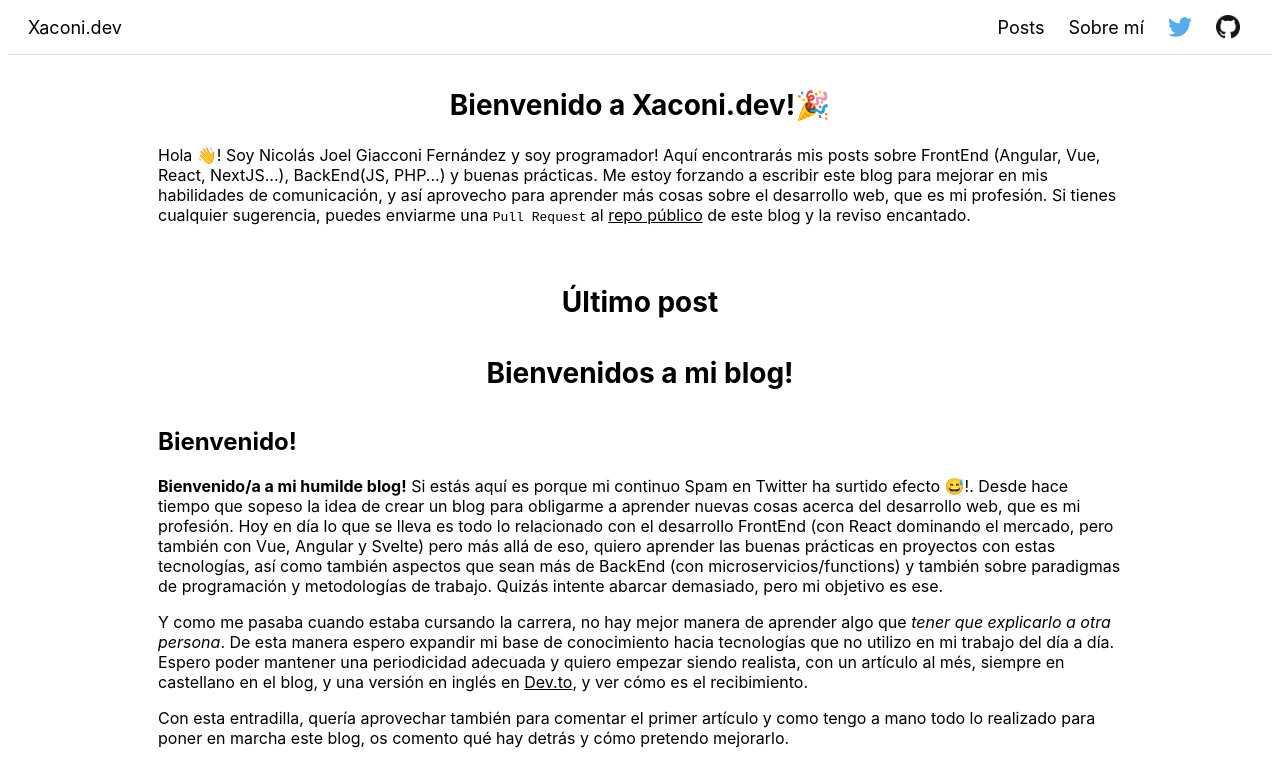
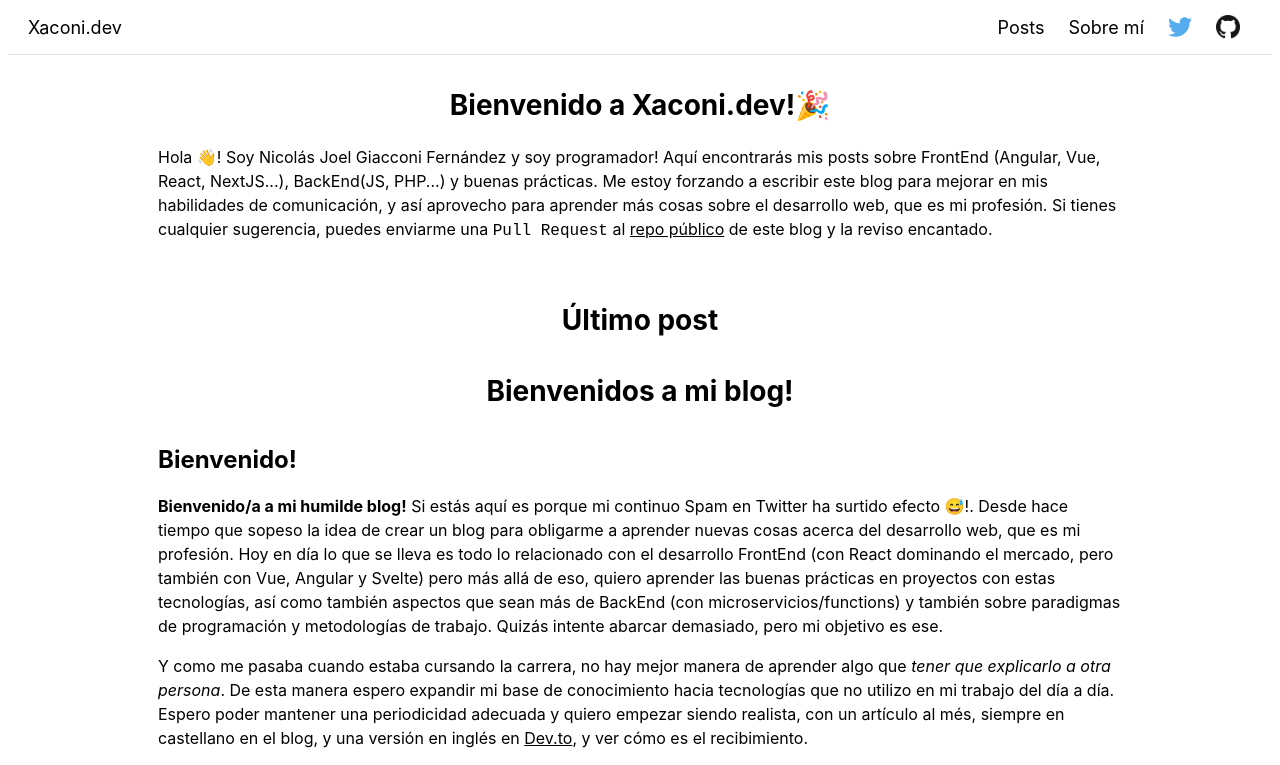
Before and after one commit to Xaconi/xaconi-site, a Next.js app: page / in a window 1280 px wide. Shown: the top 765 px of the page. Built offline with nearby package versions, Linux system fonts and the light colour scheme.

Commit message:
Changed post font size

```diff
--- a/styles/globals.css
+++ b/styles/globals.css
@@ -4,6 +4,11 @@ body {
   margin: 0;
   font-family: -apple-system, BlinkMacSystemFont, Segoe UI, Roboto, Oxygen,
     Ubuntu, Cantarell, Fira Sans, Droid Sans, Helvetica Neue, sans-serif;
+}
+
+p {
+  font-size: 16px;
+  line-height: 24px;
 }
 
 a {
```
